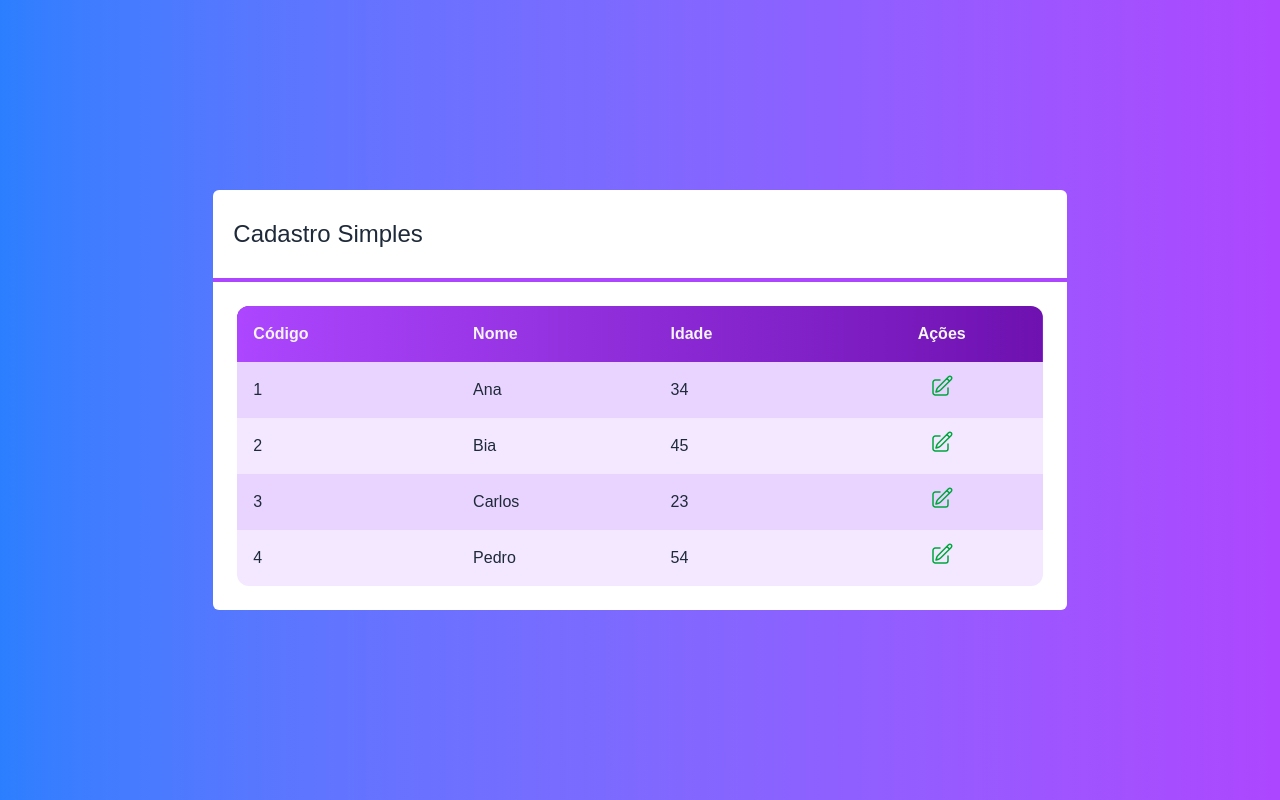
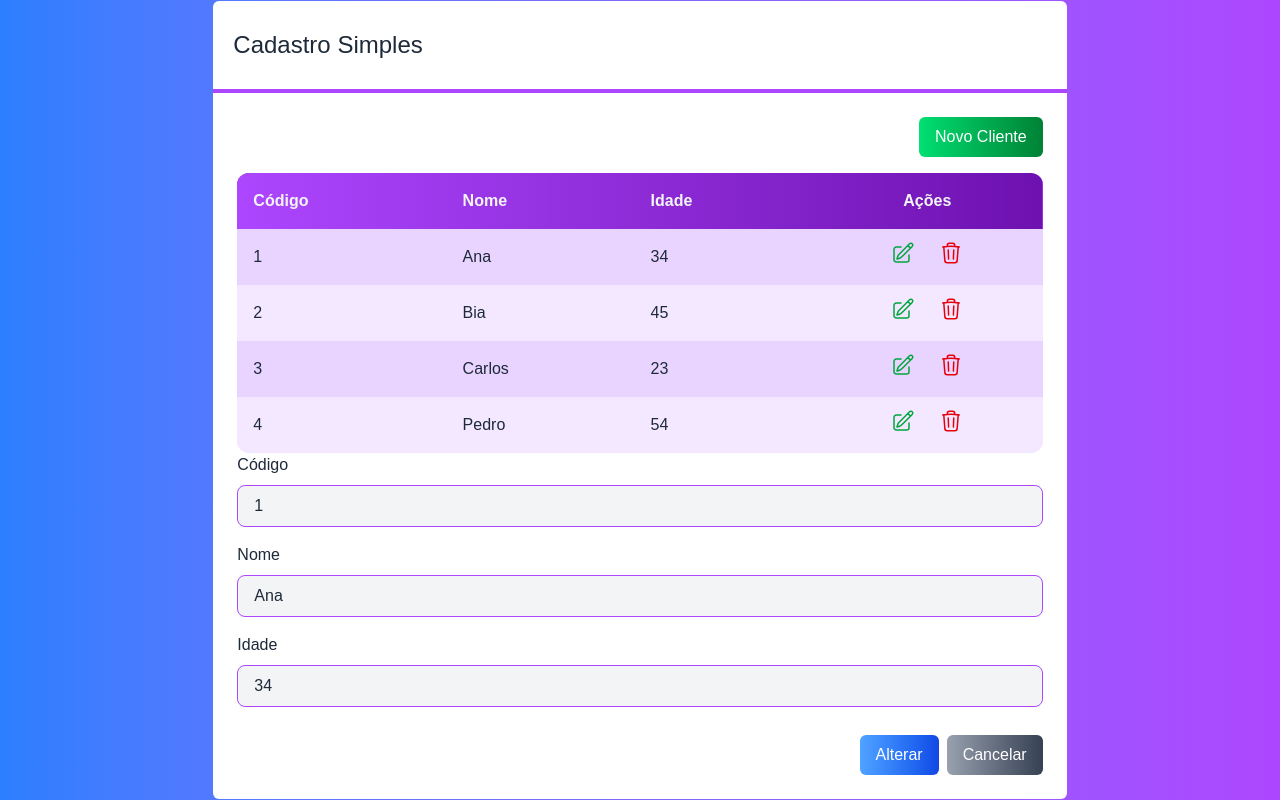
Before and after one commit to alandutra02/next-crude, a Next.js app: page / in a window 1280 px wide. Built offline with nearby package versions, Linux system fonts and the light colour scheme.

Commit message:
formulario

```diff
--- /dev/null
+++ b/src/app/Botao.tsx
@@ -0,0 +1,19 @@
+interface BotaoProps {
+    className?: string
+    children: any
+
+}
+
+export default function Botao(props: BotaoProps) {
+
+    return (
+        <button className={`
+
+            text-white px-4 py-2 rounded-md
+
+            ${props.className}
+        `}>
+            {props.children}
+        </button>
+    )
+}
--- /dev/null
+++ b/src/app/Entrada.tsx
@@ -0,0 +1,28 @@
+interface EntradaProps {
+    tipo?: 'text' | 'number'
+    texto: string
+    valor: any
+    somenteLeitura?: boolean
+    className: string
+    valorMudou?: (valor: any) => void
+}
+export default function Entrada(props: EntradaProps) {
+    return (
+        <div className={`flex flex-col ${props.className}`}>
+            <label className="mb-2">
+                {props.texto}
+            </label>
+            <input
+                type={props.tipo ?? 'text'}
+                value={props.valor}
+                readOnly={props.somenteLeitura}
+                onChange={e => props.valorMudou?.(e.target.value)}
+                className={`
+                    border border-purple-500 rounded-lg
+                    focus:outline-none bg-gray-100 px-4 py-2
+                    ${props.somenteLeitura ? '' : 'focus:bg-white'}
+                    `}
+             />
+        </div>
+    )
+}
--- /dev/null
+++ b/src/app/Formulario.tsx
@@ -0,0 +1,48 @@
+import Botao from './Botao'
+import Entrada from './Entrada'
+import Cliente from './core/Cliente'
+import { useState } from 'react'
+interface FormularioProps {
+    cliente: Cliente
+}
+export default function Formulario(props: FormularioProps) {
+    const id = props.cliente?.id
+    const [nome, setNome] = useState(props.cliente?.nome ?? '')
+    const [idade, setIdade] = useState(props.cliente?.idade ?? 0)
+    return (
+        <div>
+            {id ? (
+                <Entrada
+                    somenteLeitura
+                    texto="Código"
+                    valor={id}
+                    className='mb-4'
+                    >
+                </Entrada>
+            ) : false}
+            <Entrada
+                texto="Nome"
+                valor={nome}
+                valorMudou={setNome}
+                className='mb-4'>
+            </Entrada>
+            <Entrada
+                texto="Idade"
+                tipo="number"
+                valor={idade}
+                valorMudou={setIdade}
+                className='mb-4'>
+            </Entrada>
+            <div className='flex justify-end mt-7'>
+                <Botao className='bg-gradient-to-r from-blue-400 to-blue-700
+                     hover:from-blue-500 hover:to-blue-800 mr-2'>
+                    {id ? 'Alterar' : 'Salvar'}
+                </Botao>
+                <Botao className='bg-gradient-to-r from-gray-400 to-gray-700
+                     hover:from-gray-500 hover:to-gray-800'>
+                    Cancelar
+                </Botao>
+            </div>
+        </div>
+    )
+}
--- a/src/app/Tabela.tsx
+++ b/src/app/Tabela.tsx
@@ -1,12 +1,14 @@
 import Cliente from "./core/Cliente"
 import { IconeEdicao, IconeLixo } from "./Icones"
+
 interface Tabelaprops {
-    clientes: Cliente[],
+    clientes: Cliente[], // aqui é repassado todos os clientes em forma de objeto devido ao Cliente[]. Se
     clienteSelecionado?: (cliente: Cliente) => void
     clienteExcluido?: (cliente: Cliente) => void
 }
+
 export default function Tabela(props: Tabelaprops) {
-
+    //console.log(props.clientes) // aqui é um exemplo de saida do array de objetos para o objeto cliente de posição [1] do array
     const exibirAcoes = props.clienteExcluido || props.clienteSelecionado
 
     function renderizarCabecalho() {
@@ -19,6 +21,7 @@
                 </tr>
         )
     }
+
     function renderizarDados() {
         return props.clientes?.map((cliente, i) => {
             return (
@@ -71,6 +74,5 @@
                 {renderizarDados()}
             </tbody>
         </table>
-
     )
 }
--- a/src/app/page.tsx
+++ b/src/app/page.tsx
@@ -3,6 +3,8 @@
 import Corpo from "./Corpo";
 import Cliente from "./core/Cliente";
 import Tabela from "./Tabela";
+import Botao from "./Botao";
+import Formulario from "./Formulario";
 
 export default function Home() {
   const clientes = [
@@ -15,6 +17,11 @@
   function clienteSelecionado(cliente: Cliente) {
     console.log(cliente.nome)
   }
+
+  function clienteExcluido(cliente: Cliente) {
+    console.log(cliente.nome)
+  }
+
   return (
     <div className={`
         flex h-screen justify-center items-center
@@ -23,8 +30,17 @@
     `}>
 
         <Corpo titulo="Cadastro Simples">
+          <div className="flex justify-end">
+            <Botao className="mb-4 bg-gradient-to-r from-green-400 to-green-700
+             hover:from-green-500 hover:to-green-800">
+              Novo Cliente
+            </Botao>
+          </div>
           <Tabela clientes={clientes}
-          clienteSelecionado={clienteSelecionado}></Tabela>
+            clienteSelecionado={clienteSelecionado}
+            clienteExcluido={clienteExcluido}>
+          </Tabela>
+          <Formulario cliente={clientes[0]}></Formulario>
         </Corpo>
     </div>
   )
```
